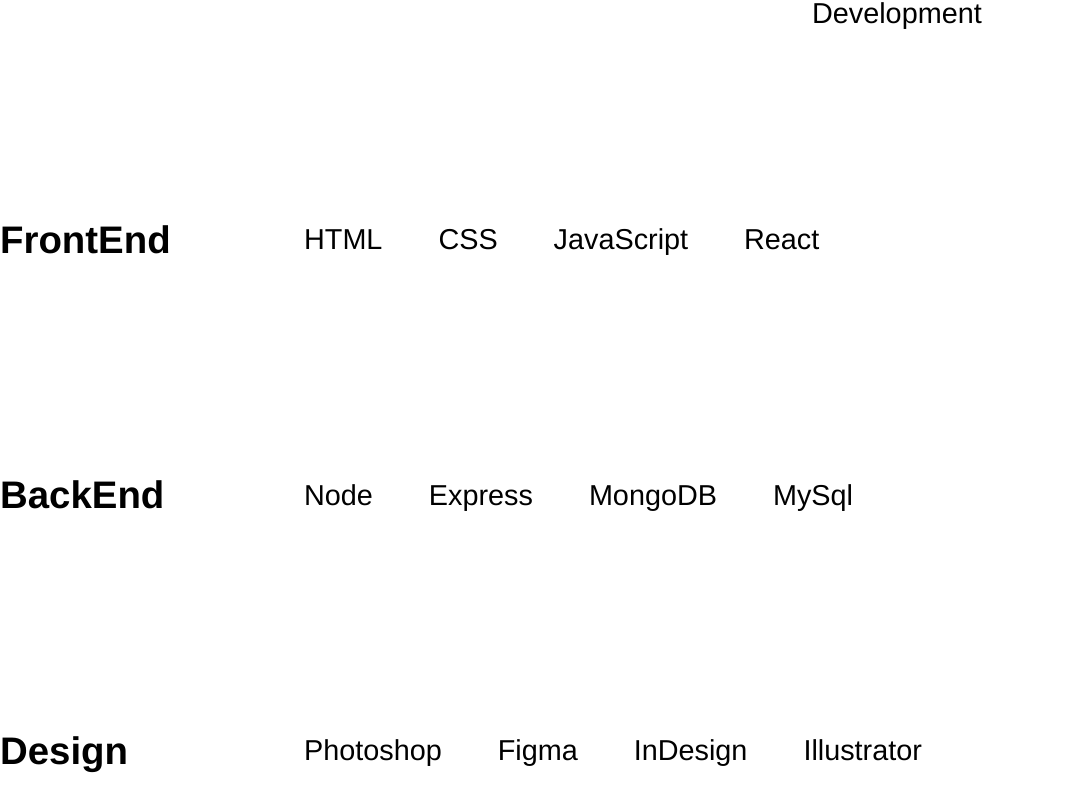
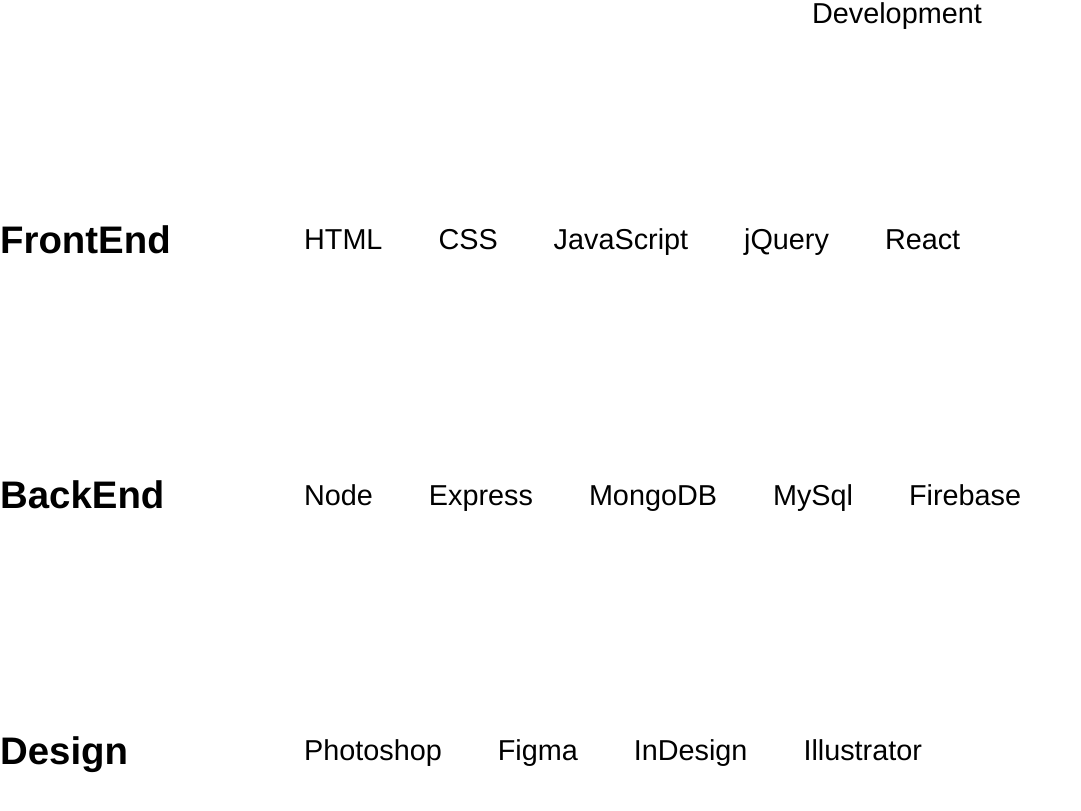
Before and after one commit to emilyjwilbur/react_portfolio, a React (Create React App) app: page /about in a window 1280 px wide. Shown: the part 1518-2329 px from the top of the page, without its empty margins (0-1081 px from the left). Built offline with nearby package versions, Linux system fonts and the light colour scheme; the HTML template or start-up script is replaced by a standard one.

Commit message:
skill add ons

```diff
--- a/src/pages/About.js
+++ b/src/pages/About.js
@@ -111,6 +111,7 @@
                     'HTML',
                     'CSS',
                     'JavaScript',
+                    'jQuery',
                     'React',
                 ]}
 
@@ -125,6 +126,7 @@
                     'Express',
                     'MongoDB',
                     'MySql',
+                    'Firebase'
                 ]}
 
                 />
@@ -138,6 +140,7 @@
                     'Figma',
                     'InDesign',
                     'Illustrator',
+
                 ]}
 
                 />
```
